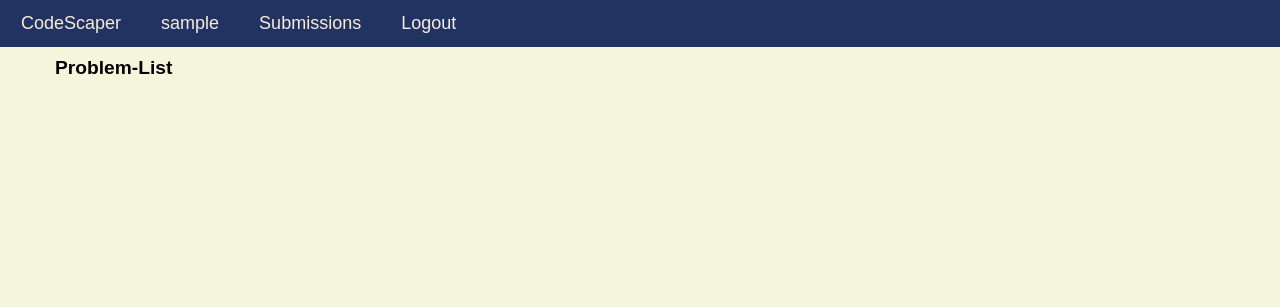
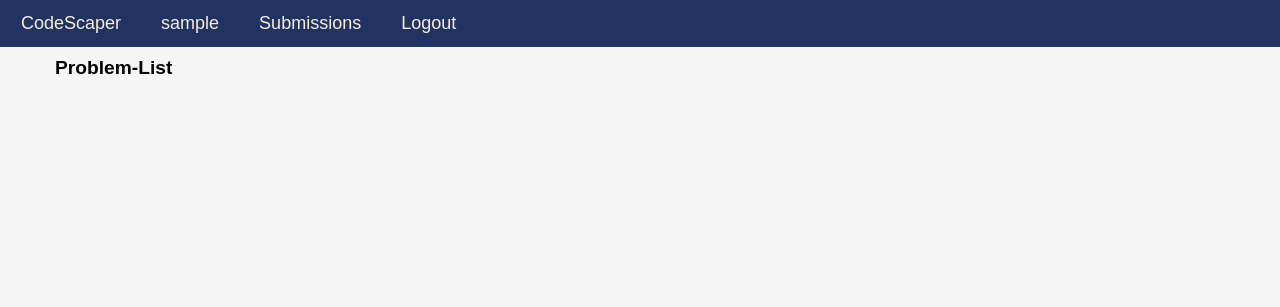
Before and after one commit to Akshay-Gupta13/CodeScaper, a Django app: page /home/ in a window 1280 px wide. Shown: the top 307 px of the page. Run offline with Django 4.2, Linux system fonts and the light colour scheme; the visitor is signed in with stand-in values (Sample User, id 1); data that the repository does not hold is empty.

Commit message:
pagination fixed

```diff
--- a/question/views.py
+++ b/question/views.py
@@ -66,7 +66,7 @@ def verdict(request,problem_id):
 def sub(request):
     output_list = submissions.objects.all()
     # need to define pagination
-    items_per_page = 3
+    items_per_page = 6
     paginator = Paginator(output_list, items_per_page)
     page = request.GET.get('page')
     try:
--- a/templates/home.html
+++ b/templates/home.html
@@ -16,7 +16,7 @@
         font-family: Arial, sans-serif;
         margin: 0;
         padding: 0;
-        background-color: beige;
+        background-color: whitesmoke;
       }
 
       .navbar {
@@ -61,14 +61,15 @@
         margin: 15px;
         margin-bottom: 10px;
         border: 2px solid rgb(33, 51, 99);
-        border-radius: 2px;
+        border-radius: 5px;
         max-width: 25%;
-        background-color: lightgoldenrodyellow;
+        background-color: wheat;
       }
 
       .question-list li a {
         text-decoration: none;
         color: rgb(0, 0, 0);
+
       }
 
       .question-list li a:hover {
--- a/templates/output.html
+++ b/templates/output.html
@@ -13,7 +13,7 @@
             font-family: Arial, sans-serif;
             margin: 0;
             padding: 0;
-            background: beige;
+            background: whitesmoke;
           }
 
           .navbar {
--- a/templates/question.html
+++ b/templates/question.html
@@ -17,7 +17,7 @@
         font-family: Arial, sans-serif;
         margin: 0;
         padding: 0;
-        background: beige;
+        background: whitesmoke;
       }
 
       .navbar {
@@ -223,7 +223,7 @@
     </head>
     <body>
       <div class="navbar">
-        <a href="{% url 'home' %}">CodeScaper</a>
+        <a href="{% url 'home' %}">Home</a>
         <a href="#">{{user.username}}</a>
         <a href = "{% url 'submissions' %}">Submissions</a>
         <a href="{% url 'logout' %}" class="btn btn-primary">Logout</a>
```
